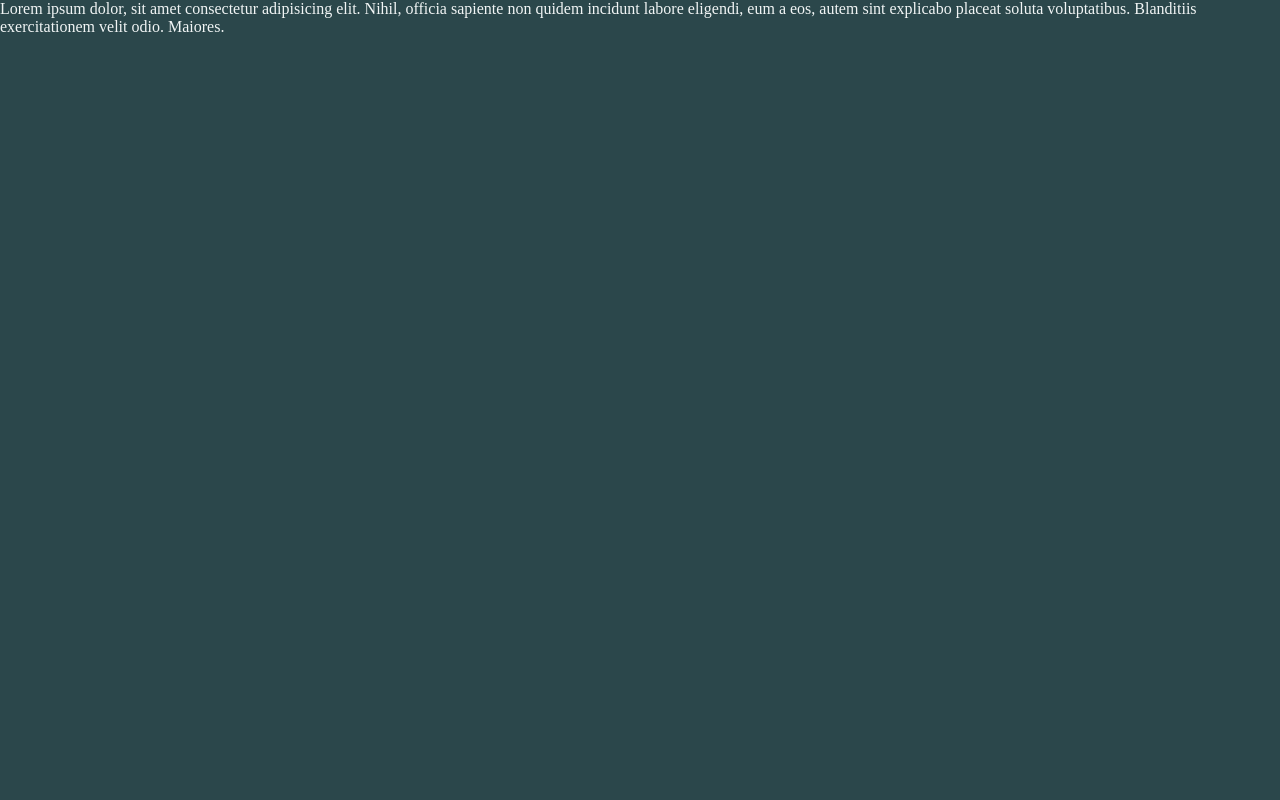
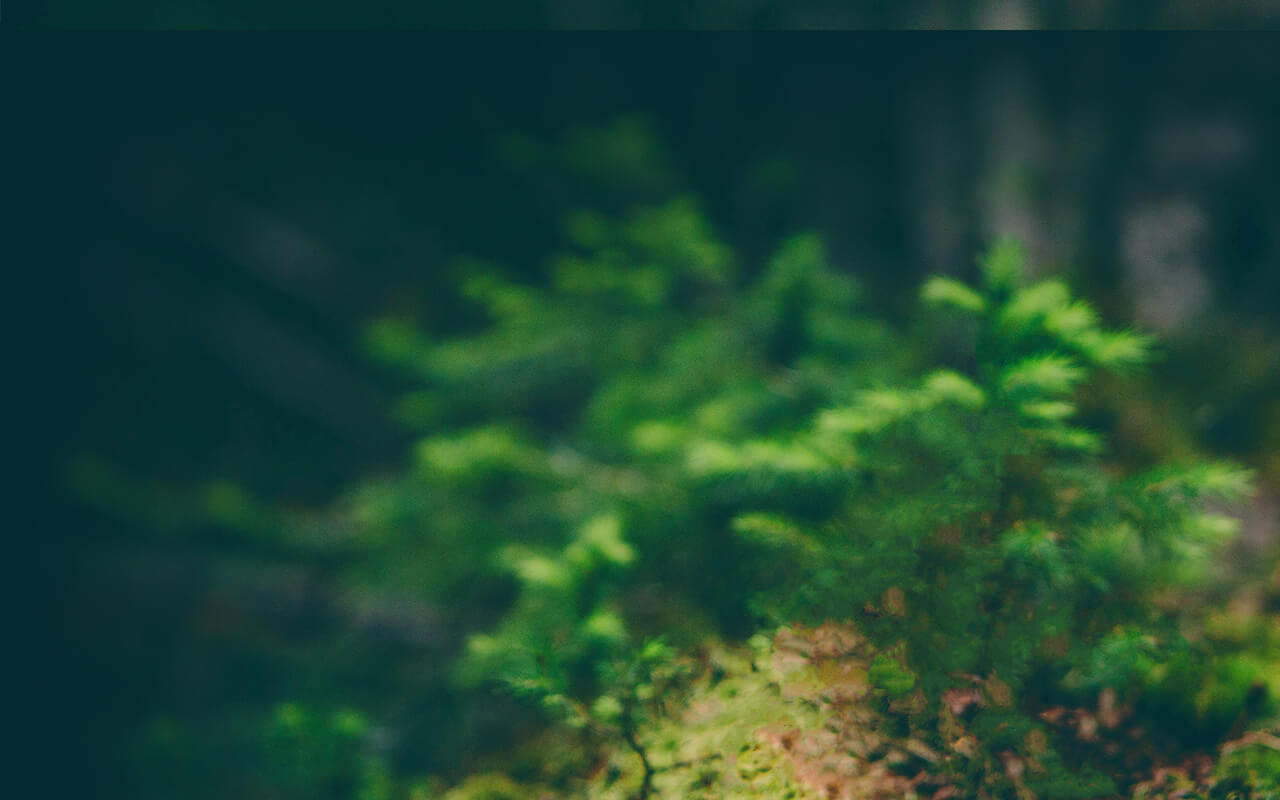
Before and after one commit to alex79yog/Hillel, a plain HTML site: page MyOwnPractice/Paralax/index.html in a window 1280 px wide. Drawn offline with Linux system fonts and the light colour scheme.

Commit message:
del Lorem, add layer

```diff
--- a/MyOwnPractice/Paralax/css/main.css
+++ b/MyOwnPractice/Paralax/css/main.css
@@ -13,3 +13,7 @@ html, body {
 .swiper {
 	height: 100%;
 }
+.slider__layer {
+	position: absolute;
+	inset: 0;
+}
--- a/MyOwnPractice/Paralax/index.html
+++ b/MyOwnPractice/Paralax/index.html
@@ -19,15 +19,15 @@
 
         <div class="swiper-wrapper">
 
-            <div class="swiper-slide">Lorem ipsum dolor, sit amet consectetur adipisicing elit. Nihil, officia sapiente
-                non quidem incidunt labore eligendi, eum a eos, autem sint explicabo placeat soluta voluptatibus.
-                Blanditiis exercitationem velit odio. Maiores. </div>
-            <div class="swiper-slide">Lorem ipsum dolor, sit amet consectetur adipisicing elit. Nihil, officia sapiente
-                non quidem incidunt labore eligendi, eum a eos, autem sint explicabo placeat soluta voluptatibus.
-                Blanditiis exercitationem velit odio. Maiores. </div>
-            <div class="swiper-slide">Lorem ipsum dolor, sit amet consectetur adipisicing elit. Nihil, officia sapiente
-                non quidem incidunt labore eligendi, eum a eos, autem sint explicabo placeat soluta voluptatibus.
-                Blanditiis exercitationem velit odio. Maiores. </div>
+            <div class="swiper-slide slider__item">
+                <div class="slider__layer" style="background-image: url(img/slides/slide-1-layer-back.jpg);"></div>
+            </div>
+            <div class="swiper-slide slider__item">
+                <div class="slider__layer" style="background-image: url(img/slides/slide-1-layer-back.jpg);"></div>
+            </div>
+            <div class="swiper-slide slider__item">
+                <div class="slider__layer" style="background-image: url(img/slides/slide-1-layer-back.jpg);"></div>
+            </div>
         </div>
     </div>
 </body>
```
